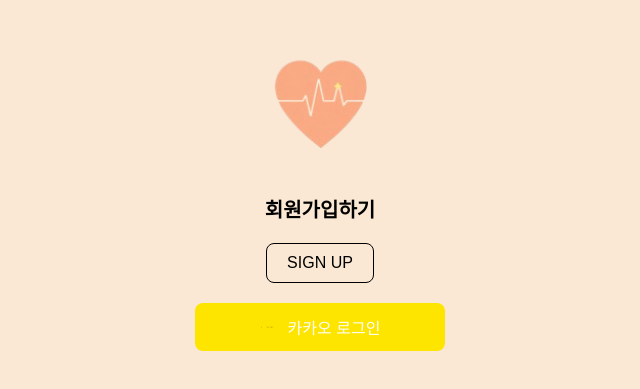
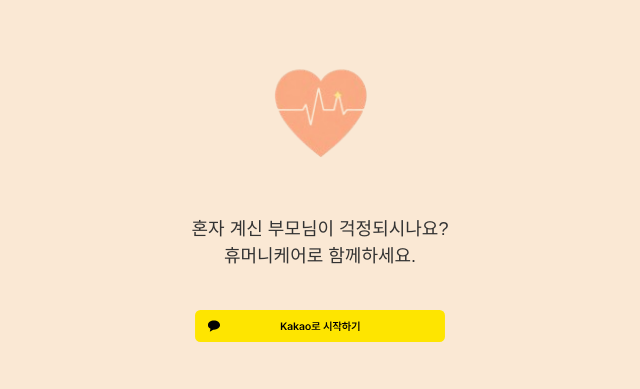
Before and after one commit to HumaniCare/FrontEnd, a React (Create React App) app: page / in a window 1280 px wide. Shown: the part 201-590 px from the top of the page, without its empty margins (320-960 px from the left). Built offline with nearby package versions, Linux system fonts and the light colour scheme.

Commit message:
LoginPage 카카오 로그인 이미지 수정

```diff
--- a/src/pages/KeywordSelectionPage.js
+++ b/src/pages/KeywordSelectionPage.js
@@ -129,7 +129,17 @@ const KeywordSelectionPage = () => {
                 console.log("JSON 파싱 직전");
                 console.log(schedules);
 
-                const updatedSelected = JSON.parse(JSON.stringify(selected));
+                const updatedSelected = Object.fromEntries(
+                    Object.entries(keywords).map(([category, list]) => [
+                        category,
+                        Object.fromEntries(
+                            list.map((keyword) => [
+                                keyword,
+                                { selected: false, time: "08:00", days: [] }
+                            ])
+                        )
+                    ])
+                );
 
                 schedules.forEach(item => {
                     const [categoryPrefix, keyword] = item.scheduleTitle.split("_");
--- a/src/pages/LoginPage.js
+++ b/src/pages/LoginPage.js
@@ -1,45 +1,49 @@
 import React from "react";
-import { useNavigate } from "react-router-dom";
-import Button from "../components/Button";
+import { SPRING_API_URL } from "../constants/api";
 import Logo from "../components/Logo";
-import { SPRING_API_URL } from "../constants/api";
 
 const LoginPage = () => {
-    const navigate = useNavigate();
     const handleKakaoLogin = () => {
-        window.location.href = `${ SPRING_API_URL}/oauth/kakao`;
+        window.location.href = `${SPRING_API_URL}/oauth/kakao`;
     };
 
     return (
-        <div style = {styles.container}>
+        <div style={styles.container}>
             <Logo />
-            <h2 style={styles.title} >회원가입하기</h2>
-            <button style={styles.signupButton}>SIGN UP</button>
-            <Button text="카카오 로그인" color="#FEE500" onClick={handleKakaoLogin} icon="/images/kakao_login.svg"/>
+            <p style={styles.message}>
+                혼자 계신 부모님이 걱정되시나요? <br />
+                휴머니케어로 함께하세요.
+            </p>
+            <img
+                src={process.env.PUBLIC_URL + "/images/kakao_login.svg"}
+                alt="카카오 로그인 버튼"
+                style={styles.kakaoButton}
+                onClick={handleKakaoLogin}
+            />
         </div>
     );
 };
 
 const styles = {
     container: {
-        display : "flex",
-        flexDirection : "column",
-        alignItems : "center",
+        display: "flex",
+        flexDirection: "column",
+        alignItems: "center",
         justifyContent: "center",
         height: "100vh",
         backgroundColor: "#FAE8D4",
+        padding: "0 20px",
+        textAlign: "center",
     },
-    title: {
-        fontSize : "20px",
-        marginBottom: "20px",
+    message: {
+        fontSize: "18px",
+        color: "#333",
+        margin: "30px 0 40px",
+        lineHeight: "1.5",
+        fontWeight: "500",
     },
-    signupButton: {
-        backgroundColor: "transparent",
-        border: "1px solid black",
-        padding: "10px 20px",
-        borderRadius: "8px",
-        fontSize: "16px",
-        marginBottom: "20px",
+    kakaoButton: {
+        width: "250px",
         cursor: "pointer",
     },
 };
```
